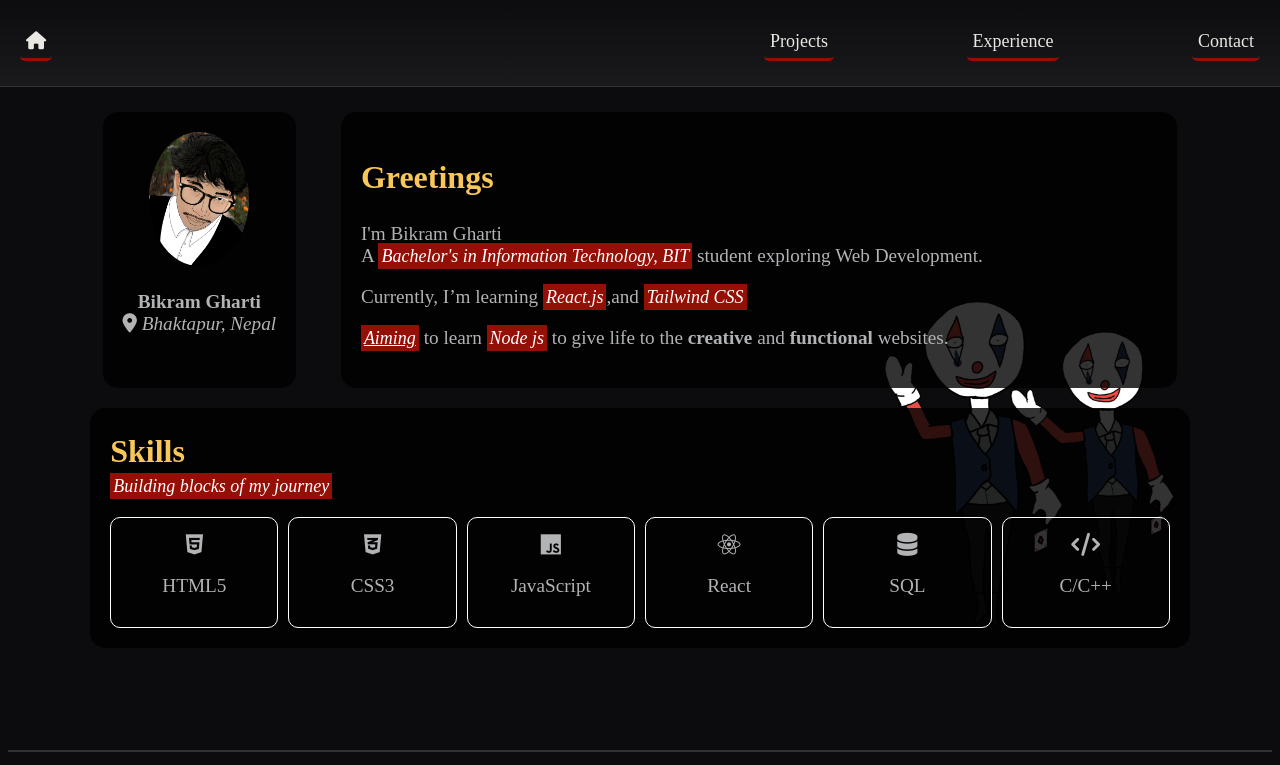
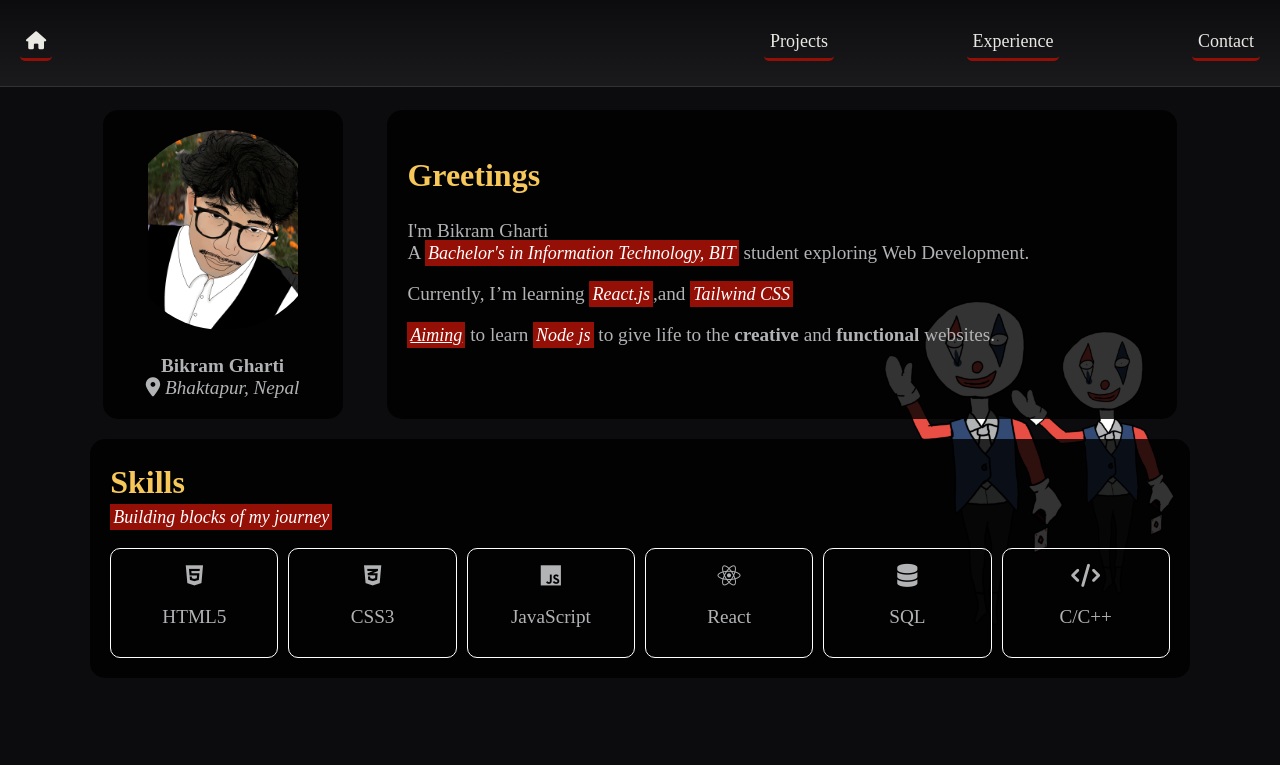
Before and after one commit to BikramGhart1/My-portfolio, a React (Vite) app: page / in a window 1280 px wide. Shown: the top 765 px of the page. Built offline with nearby package versions, Linux system fonts and the light colour scheme.

Commit message:
profile change update

```diff
--- a/index.html
+++ b/index.html
@@ -5,17 +5,12 @@
   <meta charset="UTF-8" />
   <meta name="viewport" content="width=device-width, initial-scale=1.0" />
   <link rel="stylesheet" href="https://cdnjs.cloudflare.com/ajax/libs/font-awesome/6.0.0/css/all.min.css">
-  <link rel="icon" type="image/x-icon" href="/images/self.png">
+  <link rel="icon" type="image/x-icon" href="/images/raven-mono2.png">
   <title>Bikram Gharti</title>
 </head>
 
 <body>
   <div id="root"></div>
-  <script>
-    console.log("This is testing");
-    console.log("This is testing 2");
-    console.log("This is testing 300");
-  </script>
   <script type="module" src="/src/main.jsx"></script>
 
 </body>
--- a/src/styles/HeroSectionStyle.css
+++ b/src/styles/HeroSectionStyle.css
@@ -62,10 +62,14 @@ section {
 }
 .imagePfp{
     padding-bottom: 20px;
+    overflow: hidden;
+
 }
 .imagePfp img {
     border-radius: 50%;
-    width: 100px;
+    width: 200px;
+    height: 200px;
+    object-fit:contain;
 }
 
 .profile {
```
